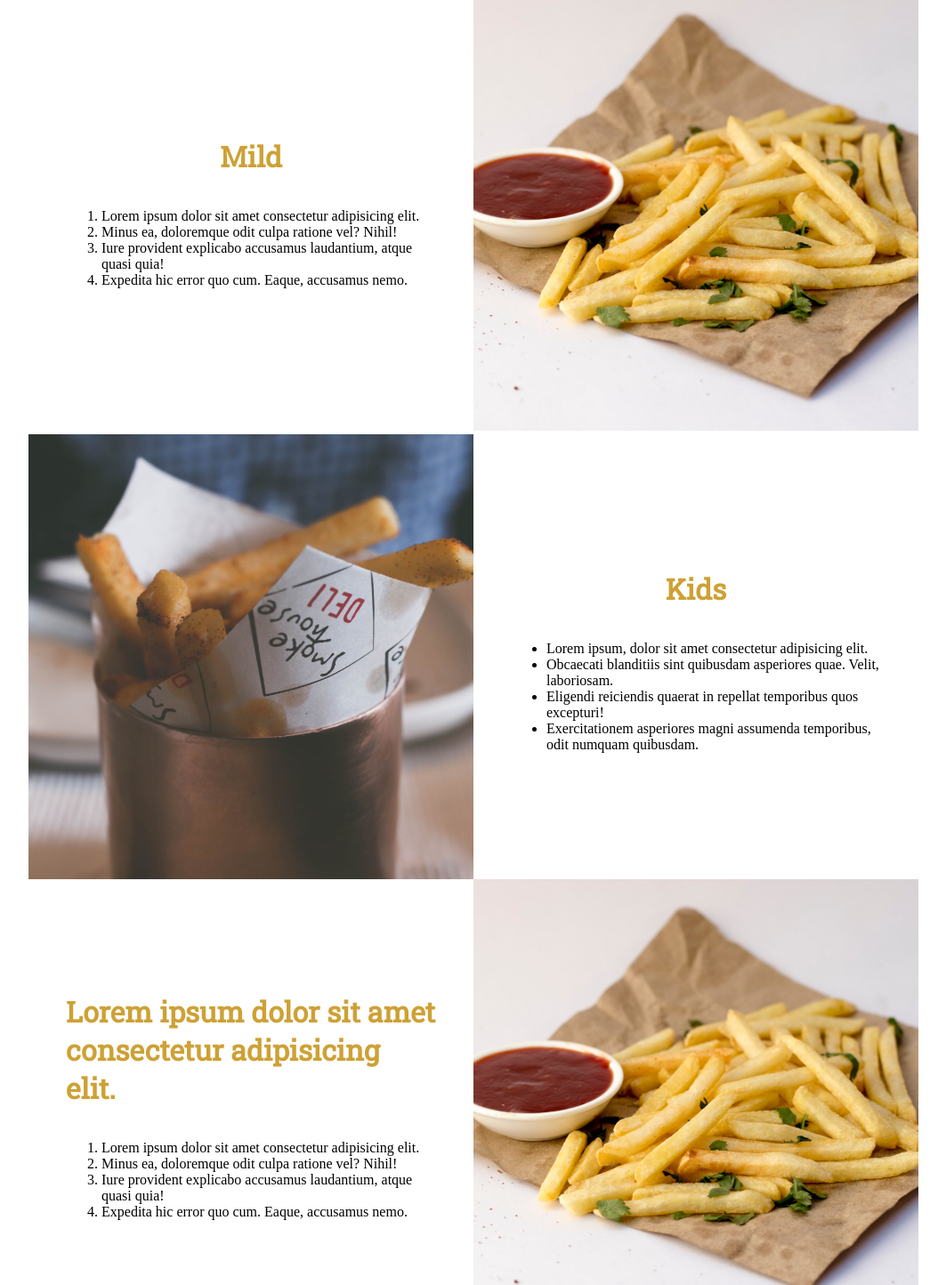
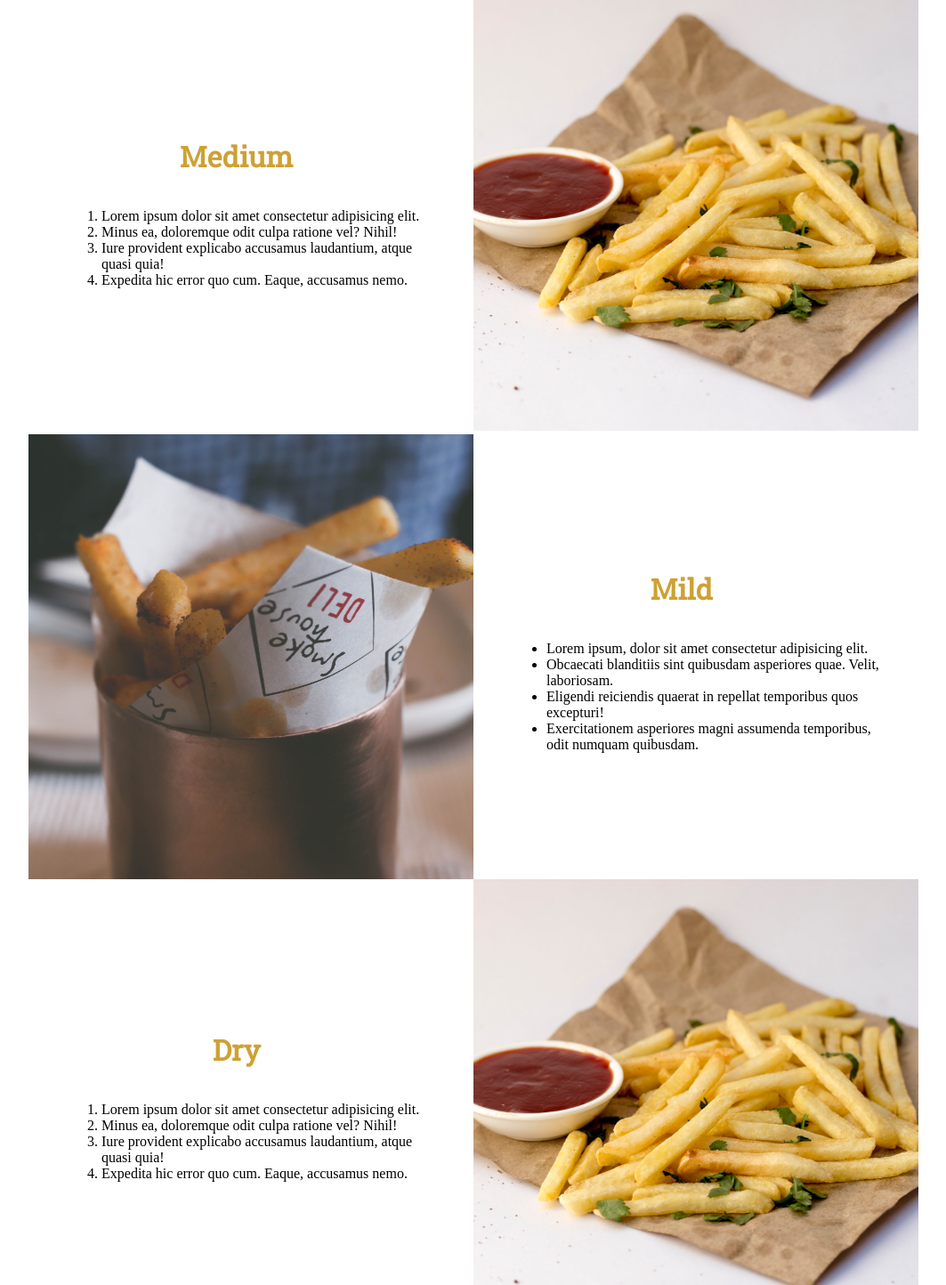
Before and after one commit to pogikeith/DevFries, a plain HTML site: page menu.html in a window 1280 px wide. Shown: the part 920-2364 px from the top of the page at 89% size, without its empty margins (108-1171 px from the left). Drawn offline with Linux system fonts and the light colour scheme.

Commit message:
anchor tags

```diff
--- a/Styles/helpers.css
+++ b/Styles/helpers.css
@@ -4,3 +4,17 @@
     height: 60px;
     width: 100%;
 }
+
+.anchor-link {
+    text-decoration: none;
+}
+
+.anchor-link:focus {
+    outline: none;
+}
+
+.anchor-link h1::after {
+    font-family: "Font Awesome 5 Pro";
+    content: " \f0c1";
+    font-weight: 900;
+}
--- a/menu.html
+++ b/menu.html
@@ -14,6 +14,7 @@
     <link rel="stylesheet" href="styles/footer.css">
     <link rel="stylesheet" href="styles/skewed-header.css">
     <link rel="stylesheet" href="styles/square-grid.css">
+    <link rel="stylesheet" href="styles/helpers.css">
 
     <script src="https://kit.fontawesome.com/dd7a324e18.js"></script>
 
@@ -62,9 +63,9 @@
 
 
         <div class="square-text-wrapper">
-
-            <h1>Spicy</h1>
-
+            <a href="#spicy" name="spicy" class="anchor-link">
+                <h1>Spicy</h1>
+            </a>
             <ul>
                 <li>Lorem ipsum, dolor sit amet consectetur adipisicing elit.</li>
                 <li>Obcaecati blanditiis sint quibusdam asperiores quae. Velit, laboriosam.</li>
@@ -80,8 +81,10 @@
     <div class="square">
 
          <div class="square-text-wrapper">
+            <a href="#medium" name="medium" class="anchor-link">
+                <h1>Medium</h1>
+            </a>
 
-        <h1>Mild</h1>
 
         <ol>
             <li>Lorem ipsum dolor sit amet consectetur adipisicing elit.</li>
@@ -104,9 +107,11 @@
 
      </div>
 
-<div class="square-text-wrapper">
+    <div class="square-text-wrapper">
+        <a href="#mild" name="mild" class="anchor-link">
+            <h1>Mild</h1>
+        </a>
 
-            <h1>Kids</h1>
 
             <ul>
                 <li>Lorem ipsum, dolor sit amet consectetur adipisicing elit.</li>
@@ -122,9 +127,9 @@
 <div class="square">
 
     <div class="square-text-wrapper">
-
-            <h1>Lorem ipsum dolor sit amet consectetur adipisicing elit.</h1>
-
+                <a href="#dry" name="dry" class="anchor-link">
+                    <h1>Dry</h1>
+                </a>
             <ol>
                 <li>Lorem ipsum dolor sit amet consectetur adipisicing elit.</li>
                 <li>Minus ea, doloremque odit culpa ratione vel? Nihil!</li>
```
